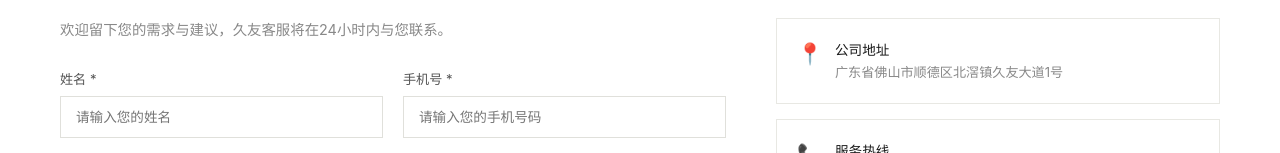
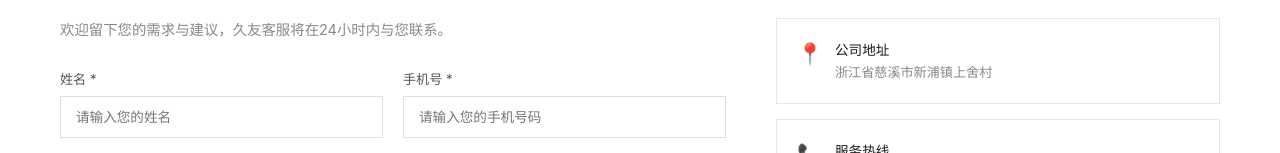
Before and after one commit to chenyun659308-bit/YunChen, a Vue app in the folder frontend/: page /contact in a window 1280 px wide. Shown: the part 544-697 px from the top of the page. Built offline with nearby package versions, Linux system fonts and the light colour scheme.

Commit message:
Fix contact page company address to Cixi Xinpu

```diff
--- a/frontend/src/views/jiuyou/Contact.vue
+++ b/frontend/src/views/jiuyou/Contact.vue
@@ -34,7 +34,7 @@ async function submit() {
         </div>
         <div class="contact-sidebar">
           <h2>联系方式</h2>
-          <div class="info-card"><div class="info-item"><span class="info-icon">📍</span><div><h3>公司地址</h3><p>广东省佛山市顺德区北滘镇久友大道1号</p></div></div></div>
+          <div class="info-card"><div class="info-item"><span class="info-icon">📍</span><div><h3>公司地址</h3><p>浙江省慈溪市新浦镇上舍村</p></div></div></div>
           <div class="info-card"><div class="info-item"><span class="info-icon">📞</span><div><h3>服务热线</h3><p>400-888-1998</p></div></div></div>
           <div class="info-card"><div class="info-item"><span class="info-icon">✉️</span><div><h3>电子邮箱</h3><p>service@jiuyou.com</p></div></div></div>
           <div class="info-card"><div class="info-item"><span class="info-icon">🕐</span><div><h3>工作时间</h3><p>周一至周五 8:30-18:00<br>周六 9:00-17:00</p></div></div></div>
```
